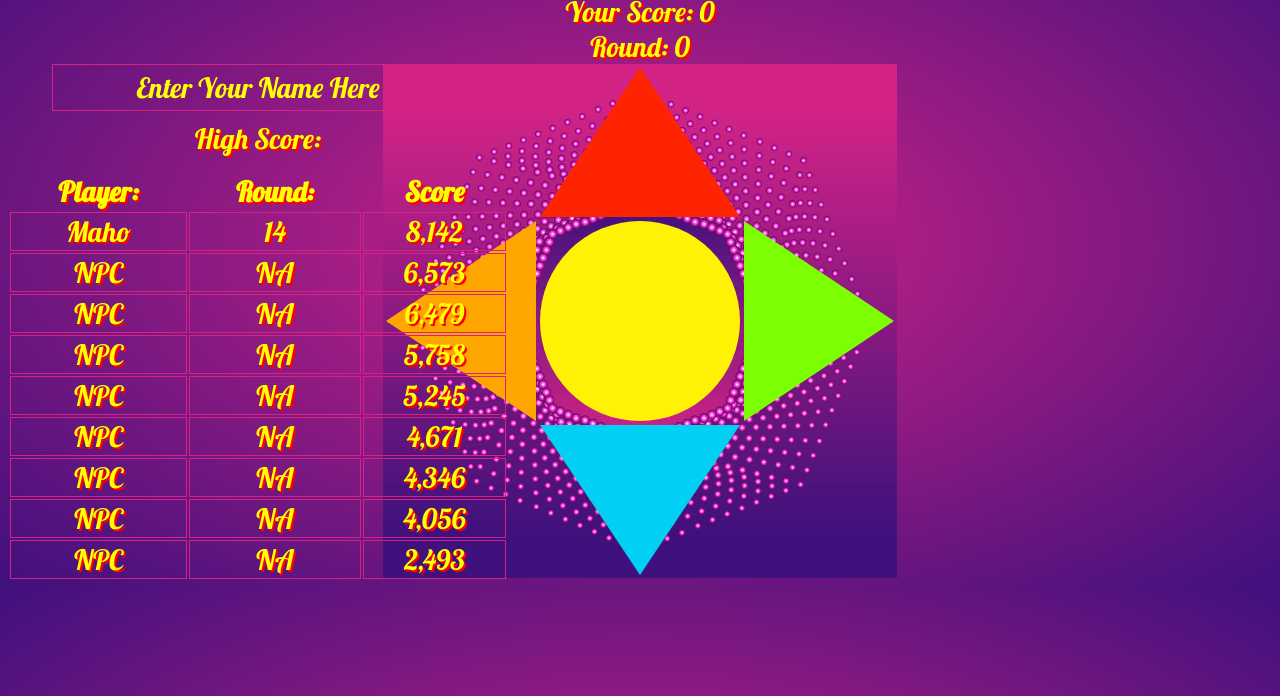
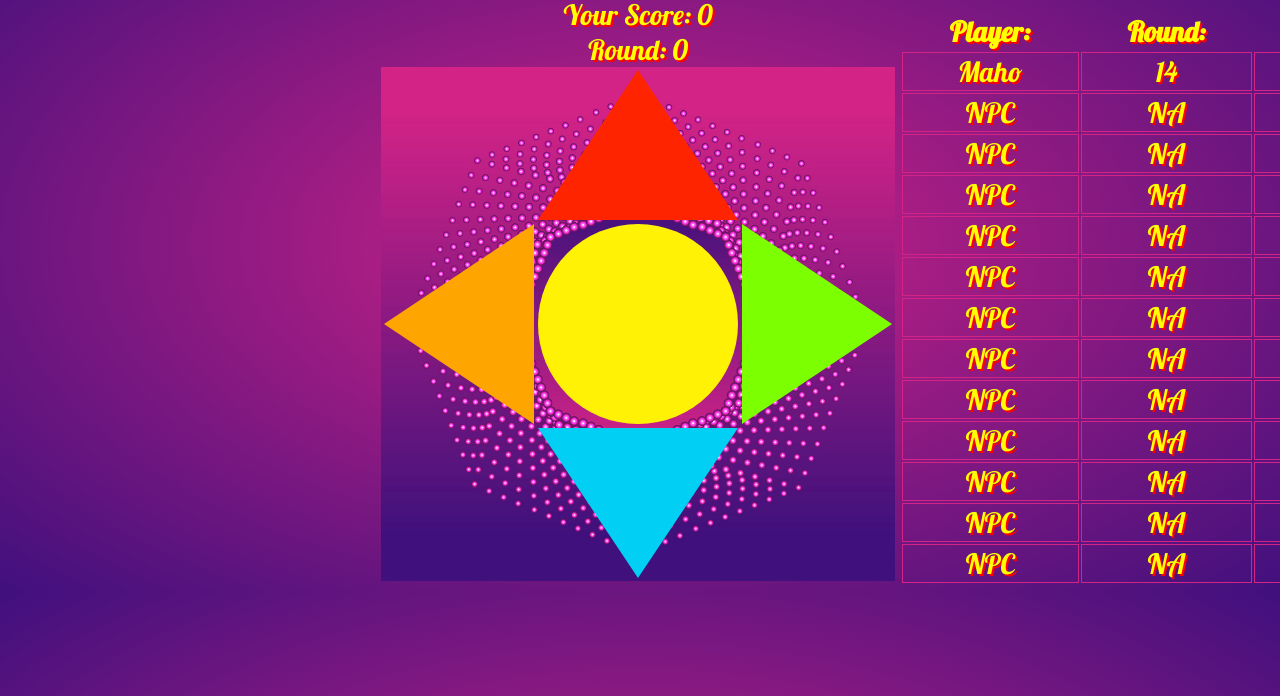
Before and after one commit to ZWhiteShadow/Speed-Repeat, a plain HTML site: page index.html in a window 1280 px wide. Shown: the part 104-800 px from the top of the page. Drawn offline with Linux system fonts and the light colour scheme.

Commit message:
Large Table. (Everything Aligned Better)

```diff
--- a/index.html
+++ b/index.html
@@ -11,14 +11,51 @@
 </head>
 
 <body>
+
+  <table>
+
+    <tr>
+      <td>
         <div class="title" id="title">Speed Repeat</div>
         <div class="message" id="message"> Click on the center to start</div>
         <div class="message" id="message2"> Your Score: 0</div>
         <div class="message" id="message3"> Round: 0</div>
+
+        <table class="center">
+          <tr>
+            <td></td>
+            <td>
+              <div id="up" class="triangle-up"></div>
+            </td>
+            <td></td>
+          </tr>
+          <tr>
+            <td>
+              <div id="left" class="triangle-left"></div>
+              </div>
+            </td>
+            <td>
+              <div id="middle" class="circle" onclick="start()"></div>
+            </td>
+            <td>
+              <div id="right" class="triangle-right"> </div>
+            </td>
+          </tr>
+          <tr>
+            <td></td>
+            <td>
+              <div id="down" class="triangle-down"></div>
+            </td>
+            <td></td>
+          </tr>
+        </table>
+      </td>
+
+      <td>
         <div class="score">
           <table class="score2">
             <caption>High Score:</caption>
-      <input id="highscore" placeholder="Enter Your Name Here"/>
+            <input id="highscore" placeholder="Enter Your Name Here" />
             <tr>
               <th class=>Player:</th>
               <th class=>Round:</th>
@@ -68,38 +105,36 @@
               <td class="score3" id="80"></td>
               <td class="score3" id="81"></td>
               <td class="score3" id="82"></td>
+            </tr>
+            <tr class="score3">
+              <td class="score3" id="90"></td>
+              <td class="score3" id="91"></td>
+              <td class="score3" id="92"></td>
+            </tr>
+            <tr class="score3">
+              <td class="score3" id="100"></td>
+              <td class="score3" id="101"></td>
+              <td class="score3" id="102"></td>
+            </tr>
+            <tr class="score3">
+              <td class="score3" id="110"></td>
+              <td class="score3" id="111"></td>
+              <td class="score3" id="112"></td>
+            </tr>
+            <tr class="score3">
+              <td class="score3" id="120"></td>
+              <td class="score3" id="121"></td>
+              <td class="score3" id="122"></td>
+            </tr>
           </table>
         </div>
+      </td>
 
-  <table class="center">
-    <tr>
-      <td></td>
-      <td>
-        <div id="up" class="triangle-up"></div>
-      </td>
-      <td></td>
-    </tr>
-    <tr>
-      <td>
-        <div id="left" class="triangle-left"></div>
-        </div>
-      </td>
-      <td>
-        <div id="middle" class="circle" onclick="start()"></div>
-      </td>
-      <td>
-        <div id="right" class="triangle-right"> </div>
-      </td>
-    </tr>
-    <tr>
-      <td></td>
-      <td>
-        <div id="down" class="triangle-down"></div>
-      </td>
-      <td></td>
     </tr>
   </table>
+
   <script src="script.js"></script>
+
 </body>
 
 </html>
--- a/script.js
+++ b/script.js
@@ -13,7 +13,7 @@
 
 playerArray = [];
 roundArray = [];
- for (i = 0; i < 9; i++) {
+ for (i = 0; i < 13; i++) {
    playerArray.push("NPC"); //Fills Payer name Column on Table with NPC
    roundArray.push("NA"); //Fills Round Column  on Table with NA
  }
@@ -22,7 +22,7 @@ roundArray = [];
 
  //randomly add scores scores to scoreArray done only once
  (() => {
-   for (let i = 0; i < 10; i++) {
+   for (let i = 0; i < 13; i++) {
      scoreArray.push(Math.floor(Math.random() * 8142));
    }
  })()
@@ -44,7 +44,7 @@ roundArray = [];
    playerArray.pop();
 
    //re-display all other data
-   for (let i = 0; i < 10; i++) {
+   for (let i = 0; i < 13; i++) {
      document.getElementById("" + i + 0).innerHTML = playerArray[i].toLocaleString()
      document.getElementById("" + i + 1).innerHTML = roundArray[i].toLocaleString()
      document.getElementById("" + i + 2).innerHTML = scoreArray[i].toLocaleString()
@@ -264,4 +264,4 @@ roundArray = [];
  //feel free to email me at ZWhiteShadow@Yahoo.com
  //and tell me what you think
 
- //Game completed on 12/12/19
+ //Last Update 12/14/2019
--- a/style.css
+++ b/style.css
@@ -1,3 +1,10 @@
+div {
+  width: 515px;
+  margin-left: auto;
+  margin-right: auto;
+  text-align: center;
+}
+
 table {
   margin-left: auto;
   margin-right: auto;
@@ -70,10 +77,10 @@ html {
   text-shadow: 2px 2px #ff0000;
 }
 .score {
-
+  top: 8px;
   display: inline-block;
   width: 500px;
-  height: 505px;
+  height: 682px;
   position: fixed;
   text-align: center;
   font-size: 1.75em;
```
Lines whose indentation alone changed are shown as unchanged.
